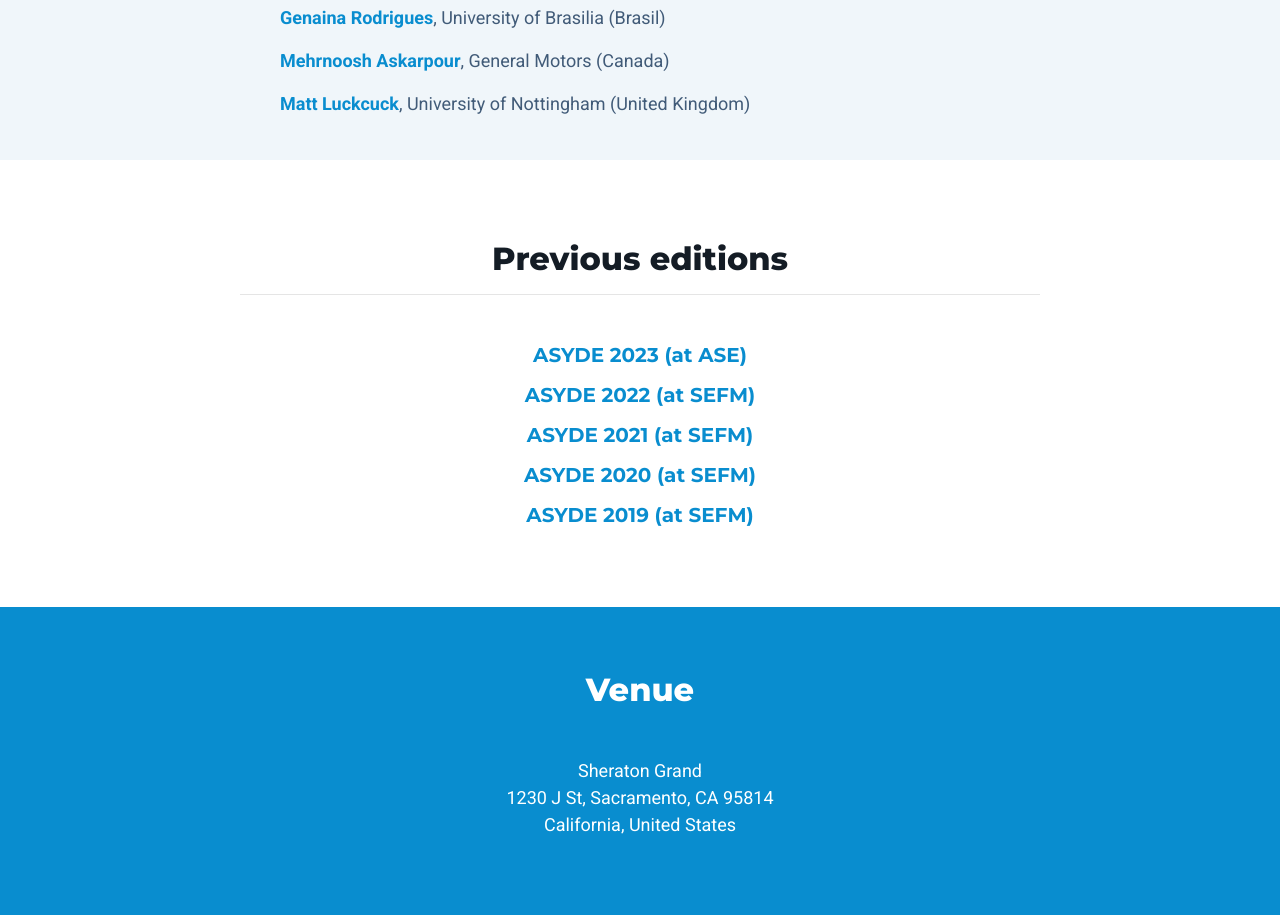
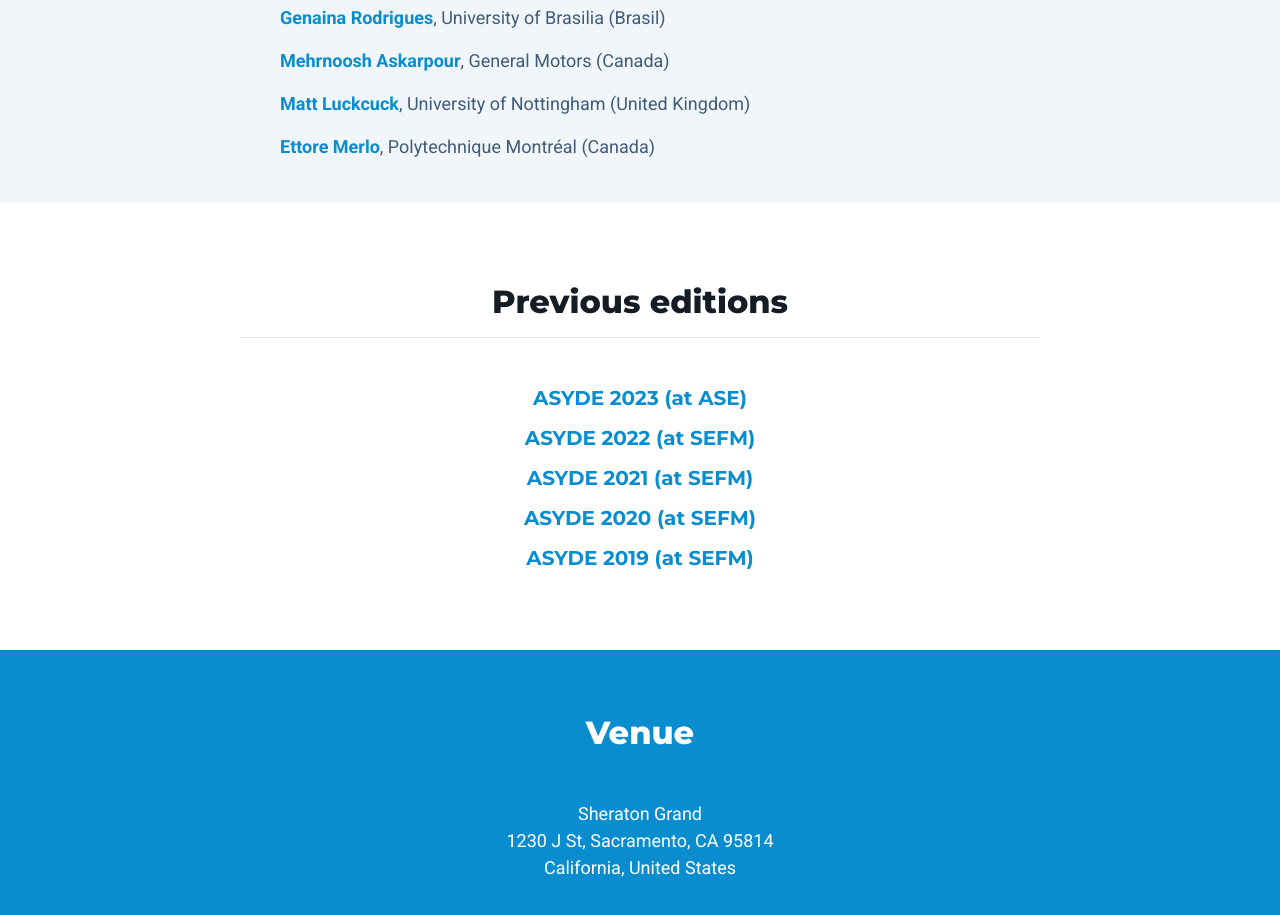
Before and after one commit to asyde-series/asyde2024, a plain HTML site: page index.html in a window 1280 px wide. Shown: the part 6760-7675 px from the top of the page. Drawn offline with Linux system fonts and the light colour scheme.

Commit message:
PC members update

```diff
--- a/index.html
+++ b/index.html
@@ -392,6 +392,7 @@
 						<ul><strong><a href="https://genaina.github.io" target="_blank">Genaina Rodrigues</a></strong>, University of Brasilia (Brasil)</ul>
 						<ul><strong><a href="http://askarpour.github.io" target="_blank">Mehrnoosh Askarpour</a></strong>, General Motors (Canada)</ul>
 						<ul><strong><a href="https://mluckcuck.github.io" target="_blank">Matt Luckcuck</a></strong>, University of Nottingham (United Kingdom)</ul>
+						<ul><strong><a href="https://www.polymtl.ca/expertises/en/merlo-ettore" target="_blank">Ettore Merlo</a></strong>, Polytechnique Montréal (Canada)</ul>
 					<br/>
 					</p>
 				</div>
```
